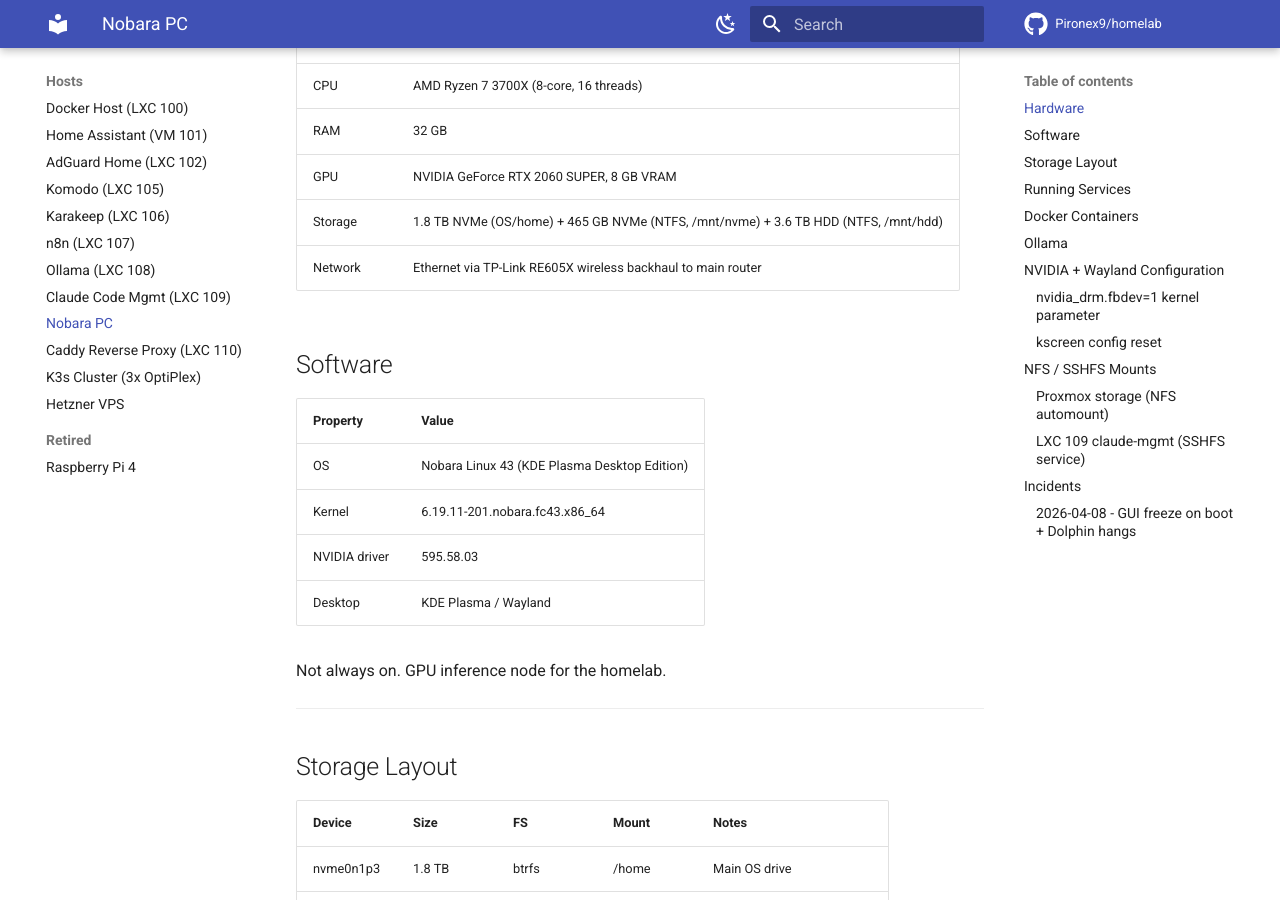
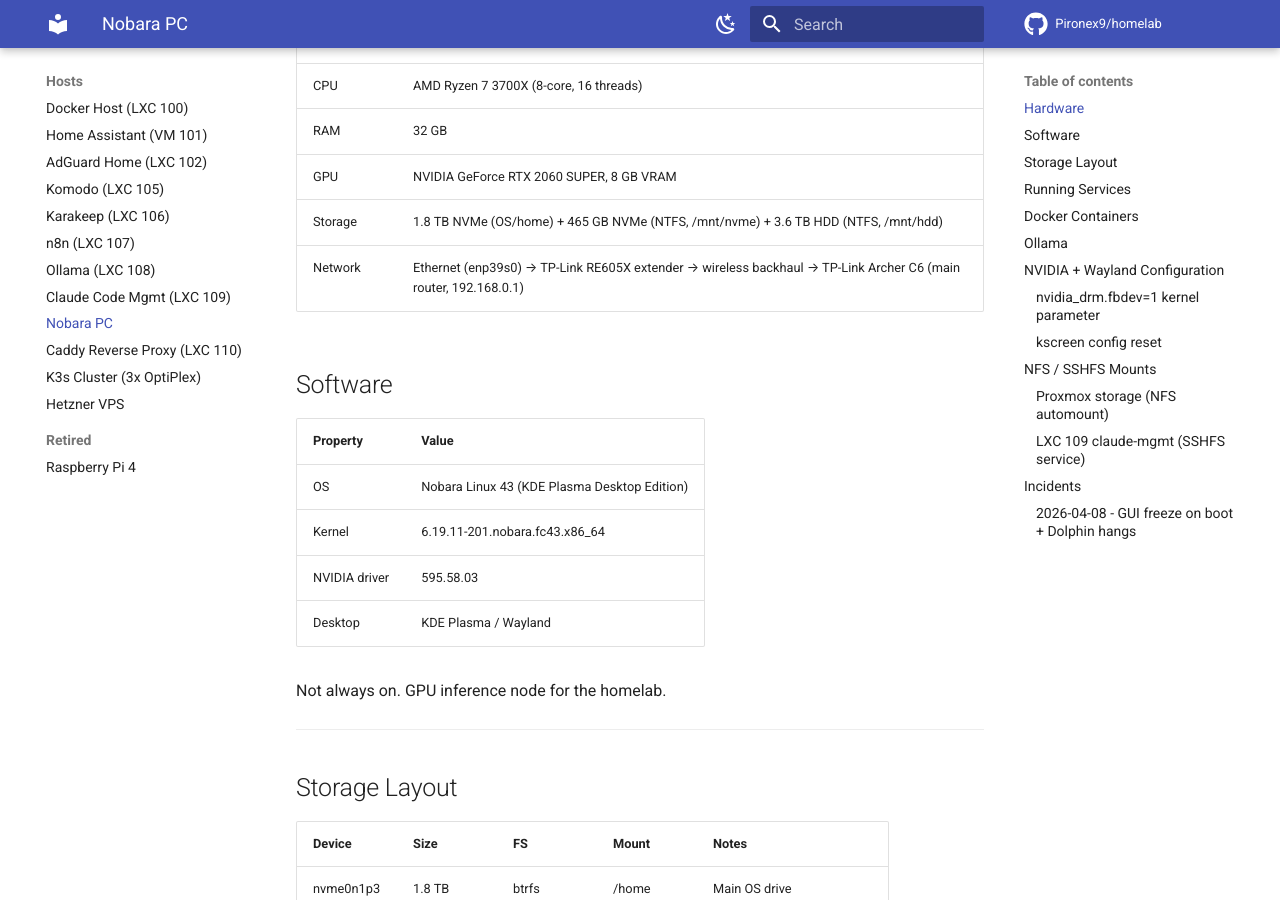
Before and after one commit to Pironex9/homelab, an MkDocs documentation site: the page built from docs/hosts/nobara.md, in a window 1280 px wide and 900 px high, scrolled down 404 px. Built offline with MkDocs 1.6.1 and Material for MkDocs 9.7.7, drawn with Linux system fonts in a browser that asks for light colours; comment, search, counter and statistics services are not loaded.

Commit message:
Document Nobara network path: Ethernet -> RE605X -> wireless backhaul -> Archer C6

```diff
--- a/docs/hosts/nobara.md
+++ b/docs/hosts/nobara.md
@@ -17,7 +17,7 @@
 | RAM | 32 GB |
 | GPU | NVIDIA GeForce RTX 2060 SUPER, 8 GB VRAM |
 | Storage | 1.8 TB NVMe (OS/home) + 465 GB NVMe (NTFS, /mnt/nvme) + 3.6 TB HDD (NTFS, /mnt/hdd) |
-| Network | Ethernet via TP-Link RE605X wireless backhaul to main router |
+| Network | Ethernet (enp39s0) → TP-Link RE605X extender → wireless backhaul → TP-Link Archer C6 (main router, 192.168.0.1) |
 
 ## Software
 
```
